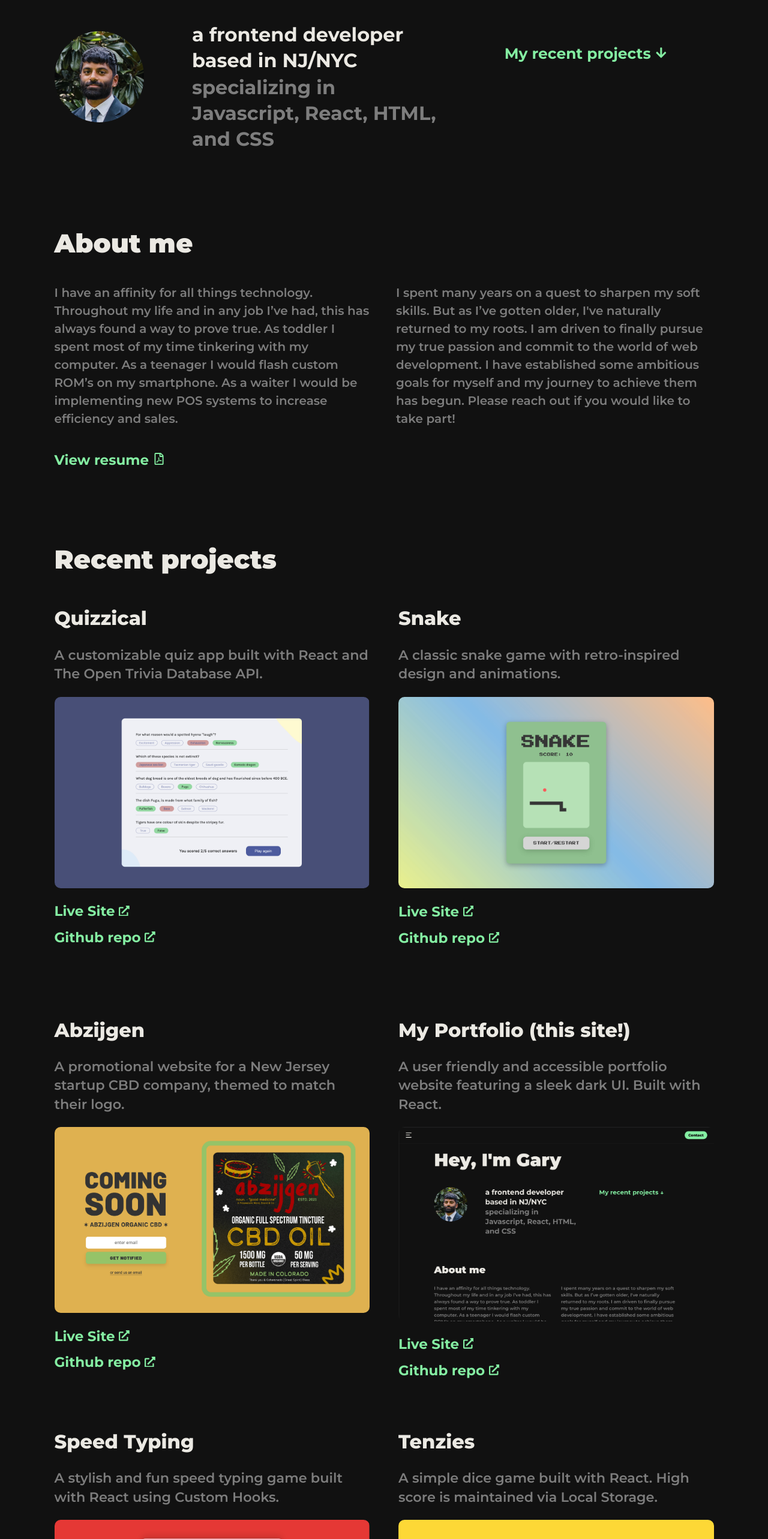
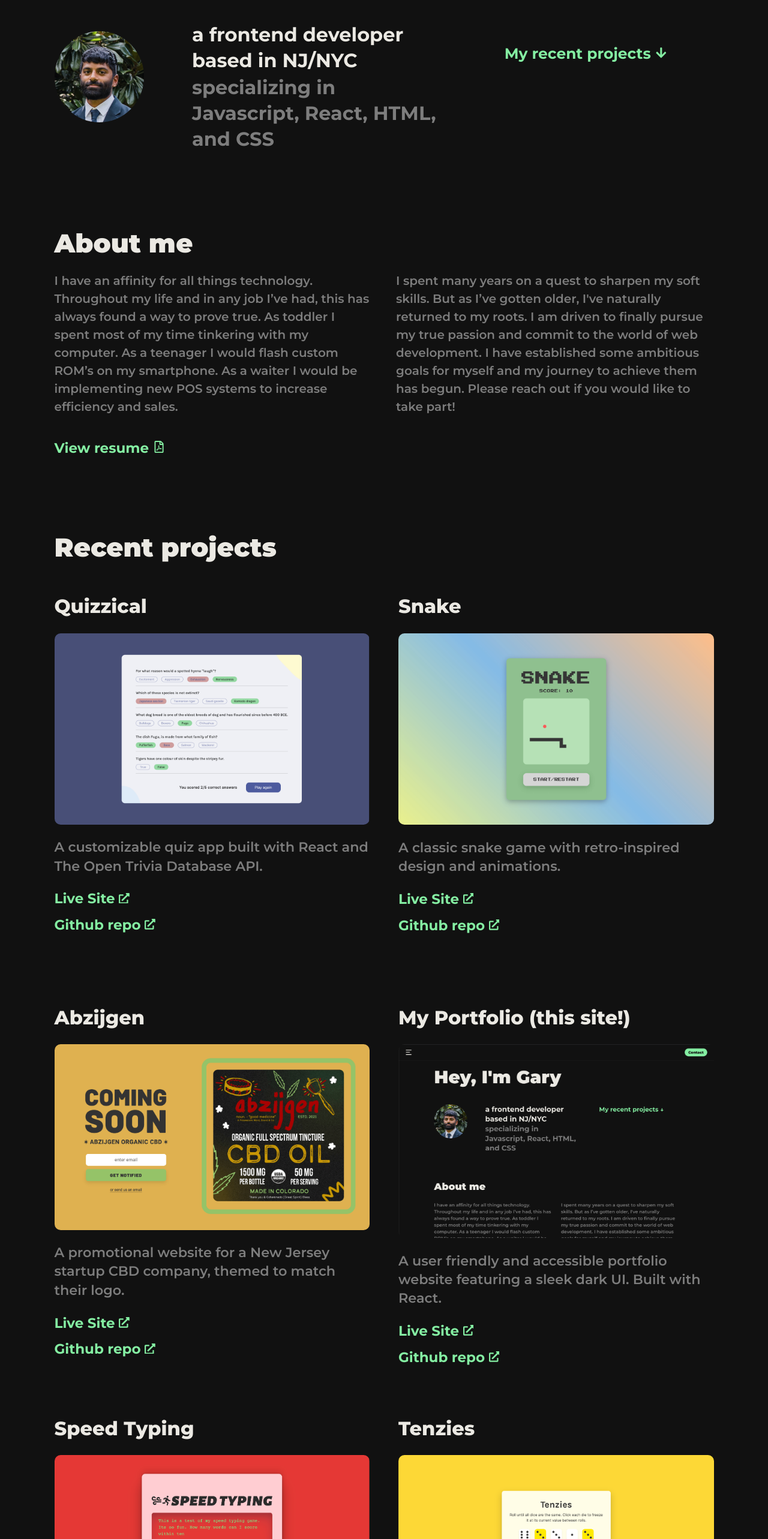
Before and after one commit to gare-Ware/garyk-portfolio, a React (Create React App) app: page / in a window 1280 px wide. Shown: the part 234-2800 px from the top of the page at 60% size. Built offline with nearby package versions, Linux system fonts and the light colour scheme.

Commit message:
Beta build

```diff
--- a/src/Components/Contact.js
+++ b/src/Components/Contact.js
@@ -1,6 +1,6 @@
 import emailjs from '@emailjs/browser'
 import { useState, useRef } from 'react'
-import { FaRegEnvelope, FaLinkedinIn, FaTwitter, FaGithub, FaCheckCircle } from 'react-icons/fa'
+import { FaEnvelope, FaLinkedinIn, FaTwitter, FaGithub, FaCheckCircle } from 'react-icons/fa'
 
 export default function Contact() {
     const form = useRef()
@@ -51,7 +51,7 @@ export default function Contact() {
             <h1 className="contact__header">Contact me</h1>
             <div className='contact__handles'>
                 <a href="mailto:gary@garyk.dev" className="contact__link">
-                    <p className="contact__link-type">Email <FaRegEnvelope className='contact__link-type-icon'/></p>
+                    <p className="contact__link-type">Email <FaEnvelope className='contact__link-type-icon'/></p>
                 </a>
                 <p className="contact__link-handle">gary@garyk.dev</p>
                 <a href="https://www.linkedin.com/in/garykassee/" target="_blank" rel="noreferrer" className="contact__link">
--- a/src/Components/RecentProjects.js
+++ b/src/Components/RecentProjects.js
@@ -9,8 +9,8 @@ function ProjectSummary(props) {
     return (
         <div className="project-summary">
             <h1 className="project-summary__name">{name}</h1>
+            <img src={screens} className="project-summary__thumbnail" alt="app screenshot"/>
             <p className="project-summary__description">{summary}</p>
-            <img src={screens} className="project-summary__thumbnail" alt="app screenshot"/>
             <a href={liveSite} className="project-summary__link" target="_blank" rel="noreferrer">Live Site <FaExternalLinkAlt className="project-summary__link-icon" /></a>
             <a href={githubRepo} className="project-summary__link" target="_blank" rel="noreferrer">Github repo <FaExternalLinkAlt className="project-summary__link-icon" /></a>
         </div>
--- a/src/Components/projects.js
+++ b/src/Components/projects.js
@@ -48,7 +48,7 @@ const projects = [
     },
     {
         name: "Tenzies",
-        summary: "A simple dice game built with React. High score is maintained via Local Storage.",
+        summary: "A simple dice game built with React. High score is maintained via Local Storage. Die images rendered in CSS using flexbox.",
         liveSite: "https://gk-tenzies.netlify.app/",
         githubRepo: "https://github.com/gare-Ware/Tenzies.git",
         url: "tenzies",
--- a/src/index.css
+++ b/src/index.css
@@ -234,12 +234,13 @@ button {
 
 .about__header {
   font-weight: var(--h1);
-  font-size: var(--section-header)
+  font-size: var(--section-header);
 }
 .about__body {
   font-size: var(--about-body);
   color: var(--light-gray);
   line-height: 1.5;
+  margin-top: 0;
 }
 .about__body:nth-last-of-type(1) {
   margin-bottom: 2em;
@@ -275,6 +276,7 @@ button {
 .project-summary__description {
   color: var(--light-gray);
   font-size: var(--project-summary-description);
+  margin-top: 0;
 }
 .project-summary__thumbnail {
   max-width: 100%;
@@ -317,6 +319,9 @@ button {
   font-weight: var(--h1);
   font-size: var(--section-header)
 }
+.contact__handles {
+  width: fit-content;
+}
 .contact__link {
   font-size: var(--site-link);
 }
@@ -333,6 +338,7 @@ button {
   font-size: var(--site-link);
   color: var(--light-gray);
   margin-bottom: 1.5em;
+  width: fit-content;
 }
 .contact__message-header {
   font-weight: var(--h3);
```
